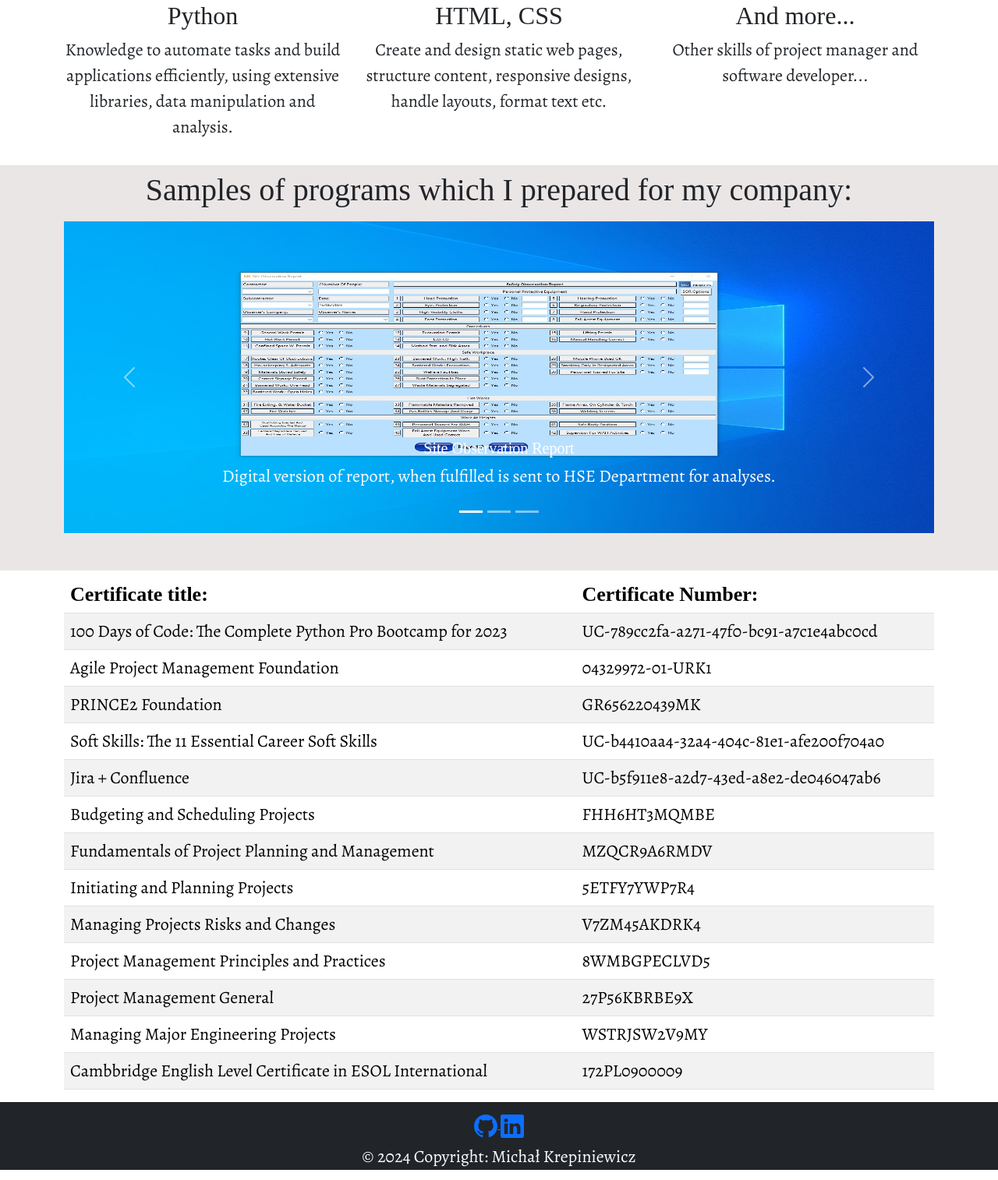
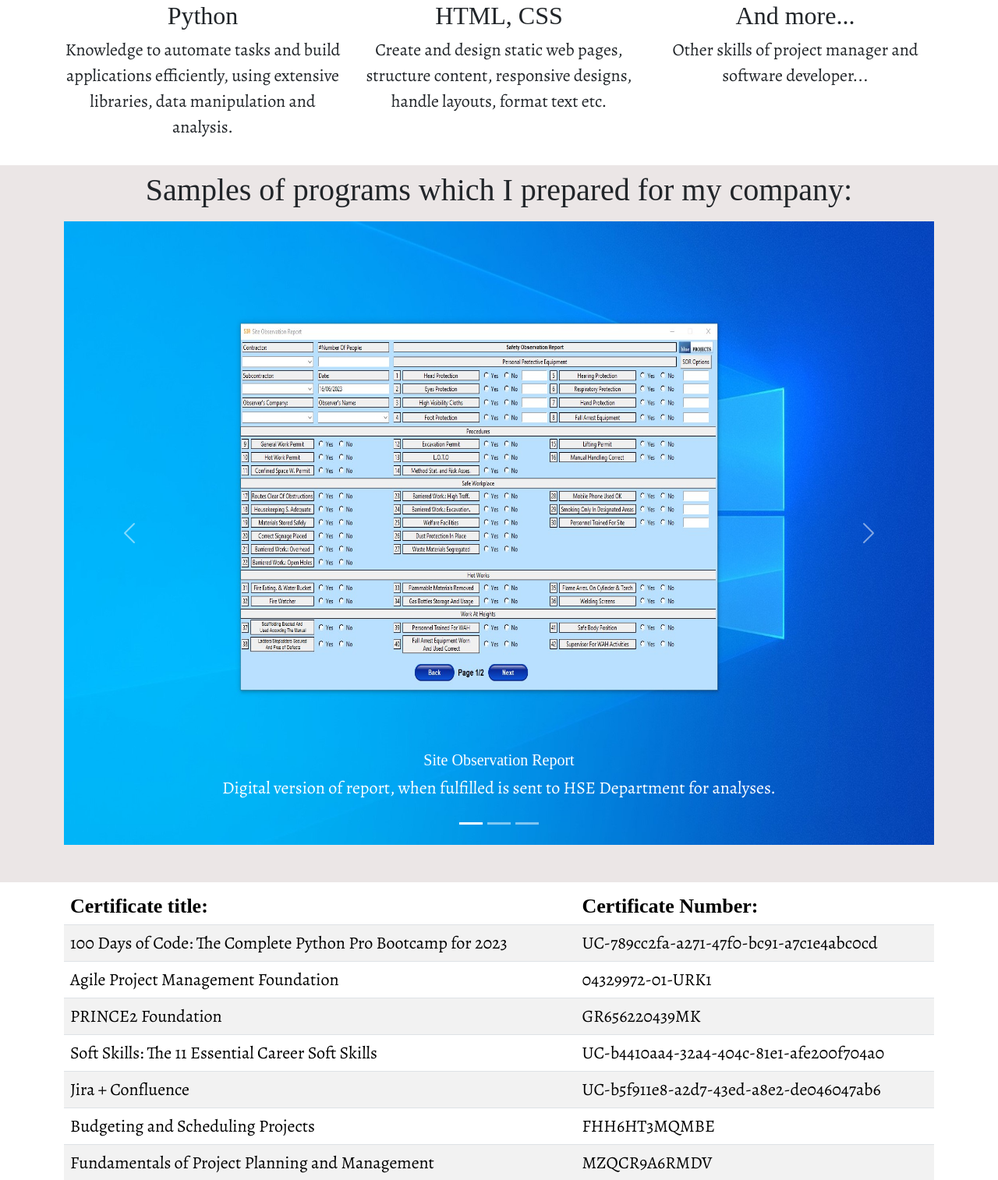
Before and after one commit to Szaitan/Moja-Strona, a Flask app: page /about-me in a window 1280 px wide. Shown: the part 815-2329 px from the top of the page at 78% size. Run offline with Flask 3, Linux system fonts and the light colour scheme; some libraries are stand-ins or nearby versions.

Commit message:
Small changes for better display

```diff
--- a/main.py
+++ b/main.py
@@ -59,4 +59,5 @@ def contact_me_page():
 
 
 if __name__ == "__main__":
-    app.run(host='0.0.0.0', port=5000)
+    app.run(debug=True)
+# host='0.0.0.0', port=5000
--- a/static/css/font_family.css
+++ b/static/css/font_family.css
@@ -14,6 +14,12 @@ font-family: 'Alegreya', serif;
 
 .my-auto {
     margin-top: auto !important;
+}
+
+.carousel-images {
+    width: 100%;
+    height: 100%;
+    object-fit: fill;
 }
 
 .cover-heading {
@@ -58,3 +64,9 @@ display: inline-block;
 .intro-message {
     color: #f5f3f0;
 }
+
+.phone-img {
+    width: 100%;
+    height: 100%;
+    object-fit: fill;
+}
--- a/templates/about-me.html
+++ b/templates/about-me.html
@@ -88,21 +88,21 @@
             </div>
             <div class="carousel-inner">
             <div class="carousel-item active">
-                <img src="{{url_for('static', filename='img/HSE SOR.jpg')}}" class="d-block w-100 h-50" alt="HSE SOR">
+                <img src="{{url_for('static', filename='img/HSE SOR.jpg')}}" class="d-block carousel-images" alt="HSE SOR">
                 <div class="carousel-caption d-none d-md-block">
                     <h5>Site Observation Report</h5>
                     <p>Digital version of report, when fulfilled  is sent to HSE Department for analyses.</p>
                 </div>
             </div>
             <div class="carousel-item">
-                <img src="{{url_for('static', filename='img/HSE Statistic.jpg')}}" class="d-block w-100 h-50" alt="HSE Statistic">
+                <img src="{{url_for('static', filename='img/HSE Statistic.jpg')}}" class="d-block carousel-images" alt="HSE Statistic">
                 <div class="carousel-caption d-none d-md-block">
                     <h5>Health and Safety Statistics</h5>
                     <p>Program to analyses and display HSE data with graphs 1/2.</p>
                 </div>
             </div>
                 <div class="carousel-item">
-                    <img src="{{url_for('static', filename='img/HSE Statistic2.jpg')}}" class="d-block w-100 h-50" alt="HSE Statistic2">
+                    <img src="{{url_for('static', filename='img/HSE Statistic2.jpg')}}" class="d-block carousel-images" alt="HSE Statistic2">
                     <div class="carousel-caption d-none d-md-block">
                         <h5>Health and Safety Statistics</h5>
                         <p>Program to analyses and display HSE data with graphs 2/2.</p>
--- a/templates/contact.html
+++ b/templates/contact.html
@@ -7,7 +7,7 @@
 {% include 'header.html' %}
 
 
-<div style="background-image: url('{{ url_for('static', filename='img/test.jpg')}}')">
+<div class="phone-img" style="background-image: url('{{ url_for('static', filename='img/test.jpg')}}')">
    <div class="container">
       <div class="row phone-img-win">
          <div class="col-lg-8 col-md-10 mx-auto my-auto">
```
Lines whose indentation alone changed are shown as unchanged.
